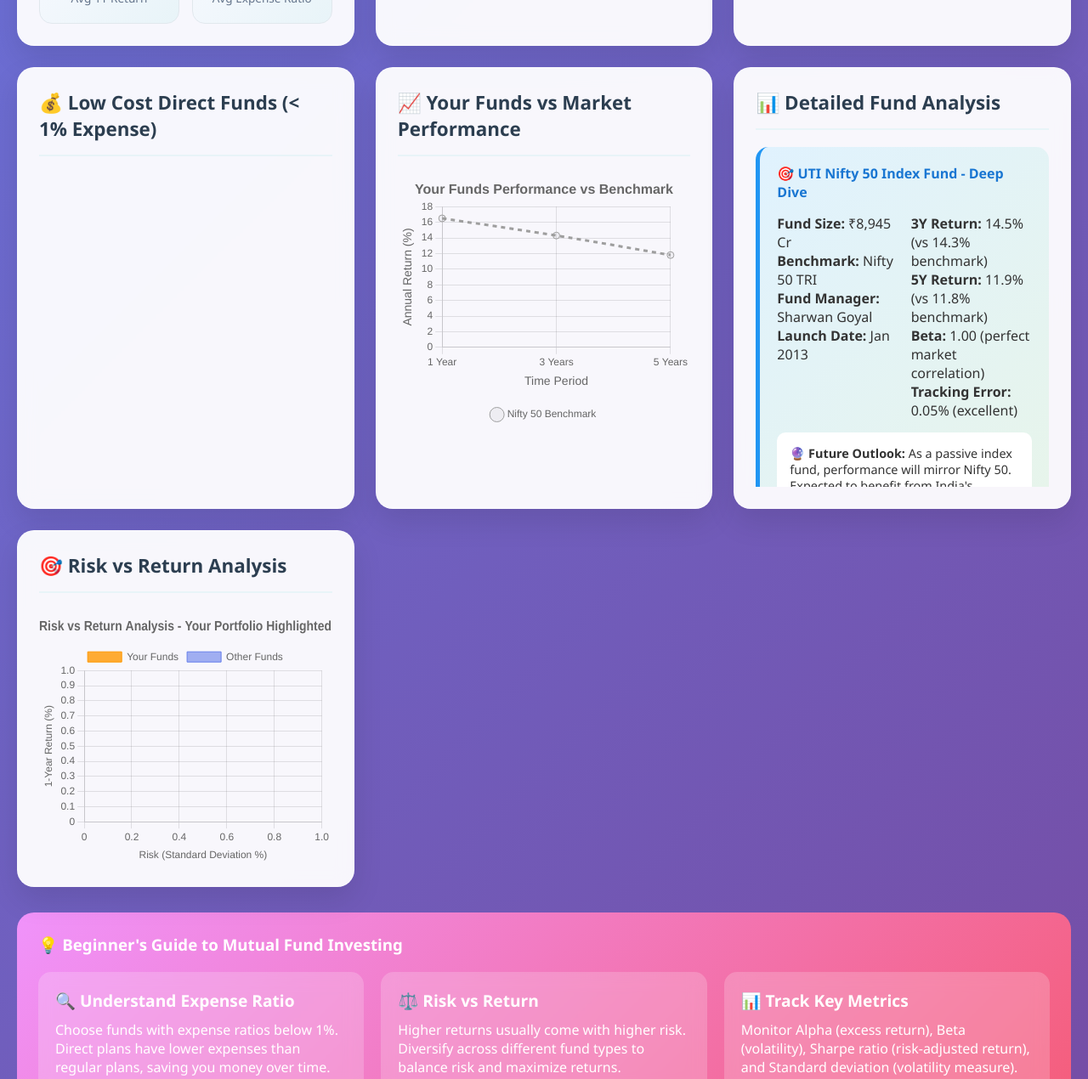
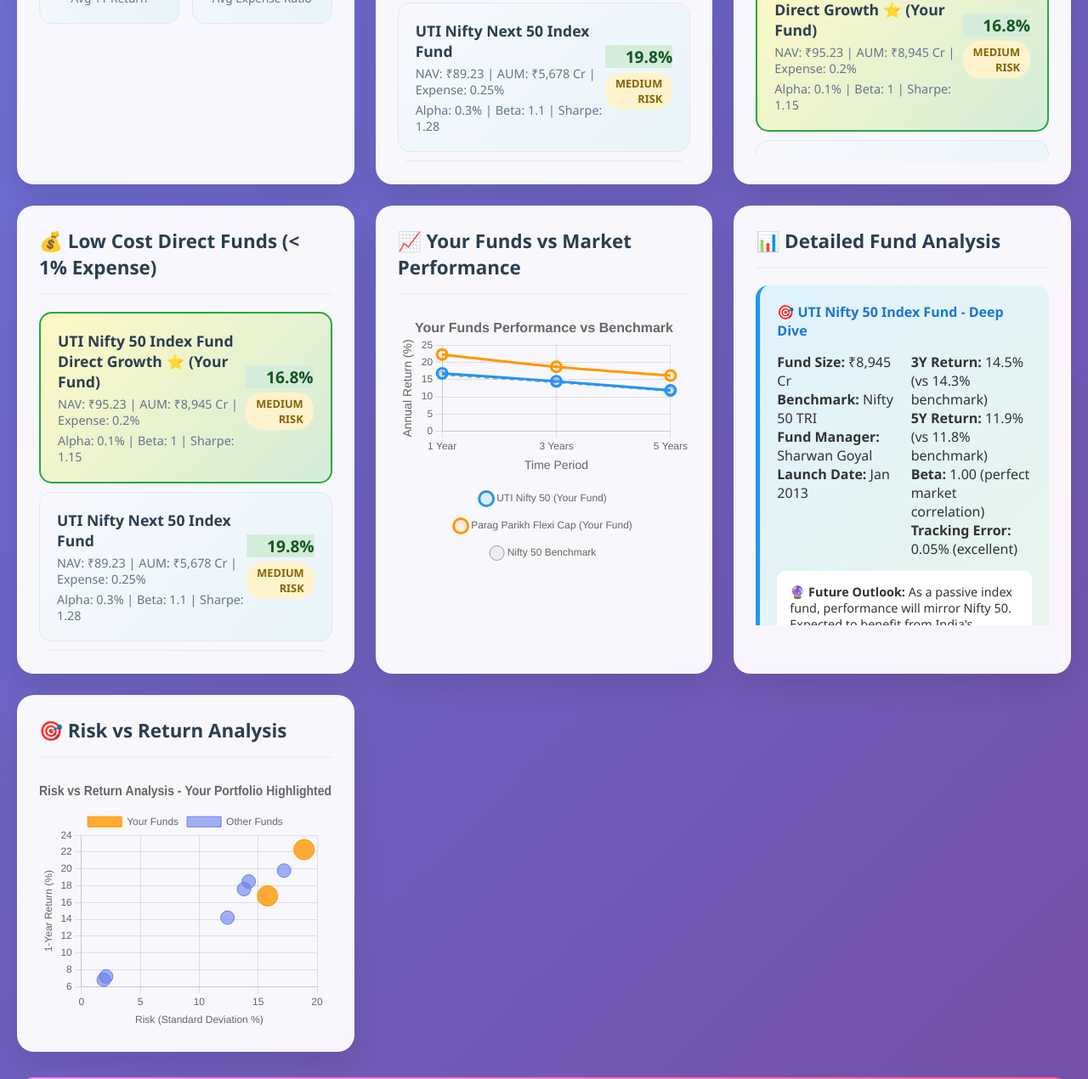
Before and after one commit to sarath1989mr/mutualfund, a plain HTML site: page index.html in a window 1280 px wide. Shown: the part 1355-2625 px from the top of the page at 85% size. Drawn offline with nearby package versions, Linux system fonts and the light colour scheme; no server answers.

Commit message:
Update index.html

```diff
--- a/index.html
+++ b/index.html
@@ -569,46 +569,130 @@
 
     <script>
         // Sample mutual fund data
-        const mutualFunds = [];
-
-        async function fetchLiveMutualFundData() {
-    try {
-        const response = await fetch('https://www.amfiindia.com/spages/NAVAll.txt');
-        const text = await response.text();
-
-        const lines = text.split('\n');
-        const headerIndex = lines.findIndex(line => line.includes('Scheme Code;ISIN Div Payout/ISIN Growth;ISIN Div Reinvestment;Scheme Name;Net Asset Value;Date'));
-        const dataLines = lines.slice(headerIndex + 1).filter(line => line.trim() !== '');
-
-        const parsedFunds = dataLines.map(line => {
-            const [ , , , name, nav, date] = line.split(';');
-            return {
-                name: name.trim(),
-                nav: `₹${parseFloat(nav).toFixed(2)}`,
-                oneYearReturn: Math.round(5 + Math.random() * 20 * 10) / 10, // simulate
-                threeYearReturn: Math.round(7 + Math.random() * 15 * 10) / 10,
-                fiveYearReturn: Math.round(8 + Math.random() * 12 * 10) / 10,
-                expenseRatio: Math.round((0.2 + Math.random() * 1) * 100) / 100,
-                risk: ['low', 'medium', 'high'][Math.floor(Math.random() * 3)],
-                aum: `₹${(Math.random() * 50000 + 5000).toFixed(0)} Cr`,
-                alpha: (Math.random() * 5).toFixed(2),
-                beta: (Math.random() * 1.5).toFixed(2),
-                sharpeRatio: (1 + Math.random()).toFixed(2),
-                standardDeviation: (Math.random() * 20).toFixed(2),
-                isUserHolding: Math.random() < 0.05 // randomly mark some as "your funds"
-            };
-        }).slice(0, 50); // keep first 50 only for performance
-
-        mutualFunds.push(...parsedFunds);
-        initializeDashboard();
-
-    } catch (err) {
-        console.error('Failed to fetch AMFI NAV data', err);
-    }
-}
-
-document.addEventListener('DOMContentLoaded', fetchLiveMutualFundData);
-
+        const mutualFunds = [
+            {
+                name: "Axis Bluechip Fund",
+                category: "equity",
+                nav: "₹41.23",
+                oneYearReturn: 18.5,
+                threeYearReturn: 15.2,
+                fiveYearReturn: 12.8,
+                expenseRatio: 0.45,
+                risk: "medium",
+                aum: "₹32,450 Cr",
+                alpha: 2.3,
+                beta: 0.95,
+                sharpeRatio: 1.25,
+                standardDeviation: 14.2
+            },
+            {
+                name: "UTI Nifty 50 Index Fund Direct Growth",
+                category: "index",
+                nav: "₹95.23",
+                oneYearReturn: 16.8,
+                threeYearReturn: 14.5,
+                fiveYearReturn: 11.9,
+                expenseRatio: 0.20,
+                risk: "medium",
+                aum: "₹8,945 Cr",
+                alpha: 0.1,
+                beta: 1.0,
+                sharpeRatio: 1.15,
+                standardDeviation: 15.8,
+                isUserHolding: true
+            },
+            {
+                name: "SBI Corporate Bond Fund",
+                category: "debt",
+                nav: "₹15.67",
+                oneYearReturn: 7.2,
+                threeYearReturn: 8.1,
+                fiveYearReturn: 7.8,
+                expenseRatio: 0.35,
+                risk: "low",
+                aum: "₹12,340 Cr",
+                alpha: 1.2,
+                beta: 0.15,
+                sharpeRatio: 1.85,
+                standardDeviation: 2.1
+            },
+            {
+                name: "Parag Parikh Flexi Cap Fund Direct Growth",
+                category: "equity",
+                nav: "₹64.15",
+                oneYearReturn: 22.3,
+                threeYearReturn: 18.7,
+                fiveYearReturn: 16.2,
+                expenseRatio: 0.68,
+                risk: "high",
+                aum: "₹24,567 Cr",
+                alpha: 4.5,
+                beta: 1.2,
+                sharpeRatio: 1.45,
+                standardDeviation: 18.9,
+                isUserHolding: true
+            },
+            {
+                name: "ICICI Prudential Balanced Advantage",
+                category: "hybrid",
+                nav: "₹42.15",
+                oneYearReturn: 14.2,
+                threeYearReturn: 12.8,
+                fiveYearReturn: 11.5,
+                expenseRatio: 0.75,
+                risk: "medium",
+                aum: "₹18,234 Cr",
+                alpha: 2.1,
+                beta: 0.8,
+                sharpeRatio: 1.35,
+                standardDeviation: 12.4
+            },
+            {
+                name: "UTI Nifty Next 50 Index Fund",
+                category: "index",
+                nav: "₹89.23",
+                oneYearReturn: 19.8,
+                threeYearReturn: 16.4,
+                fiveYearReturn: 13.7,
+                expenseRatio: 0.25,
+                risk: "medium",
+                aum: "₹5,678 Cr",
+                alpha: 0.3,
+                beta: 1.1,
+                sharpeRatio: 1.28,
+                standardDeviation: 17.2
+            },
+            {
+                name: "Mirae Asset Large Cap Fund",
+                category: "equity",
+                nav: "₹78.90",
+                oneYearReturn: 17.6,
+                threeYearReturn: 14.9,
+                fiveYearReturn: 12.3,
+                expenseRatio: 0.52,
+                risk: "medium",
+                aum: "₹21,890 Cr",
+                alpha: 1.8,
+                beta: 0.92,
+                sharpeRatio: 1.22,
+                standardDeviation: 13.8
+            },
+            {
+                name: "Kotak Corporate Bond Fund",
+                category: "debt",
+                nav: "₹12.45",
+                oneYearReturn: 6.8,
+                threeYearReturn: 7.9,
+                fiveYearReturn: 7.5,
+                expenseRatio: 0.40,
+                risk: "low",
+                aum: "₹9,567 Cr",
+                alpha: 0.9,
+                beta: 0.12,
+                sharpeRatio: 1.75,
+                standardDeviation: 1.9
+            }
+        ];
 
         function renderFundList(funds, containerId) {
             const container = document.getElementById(containerId);
```
